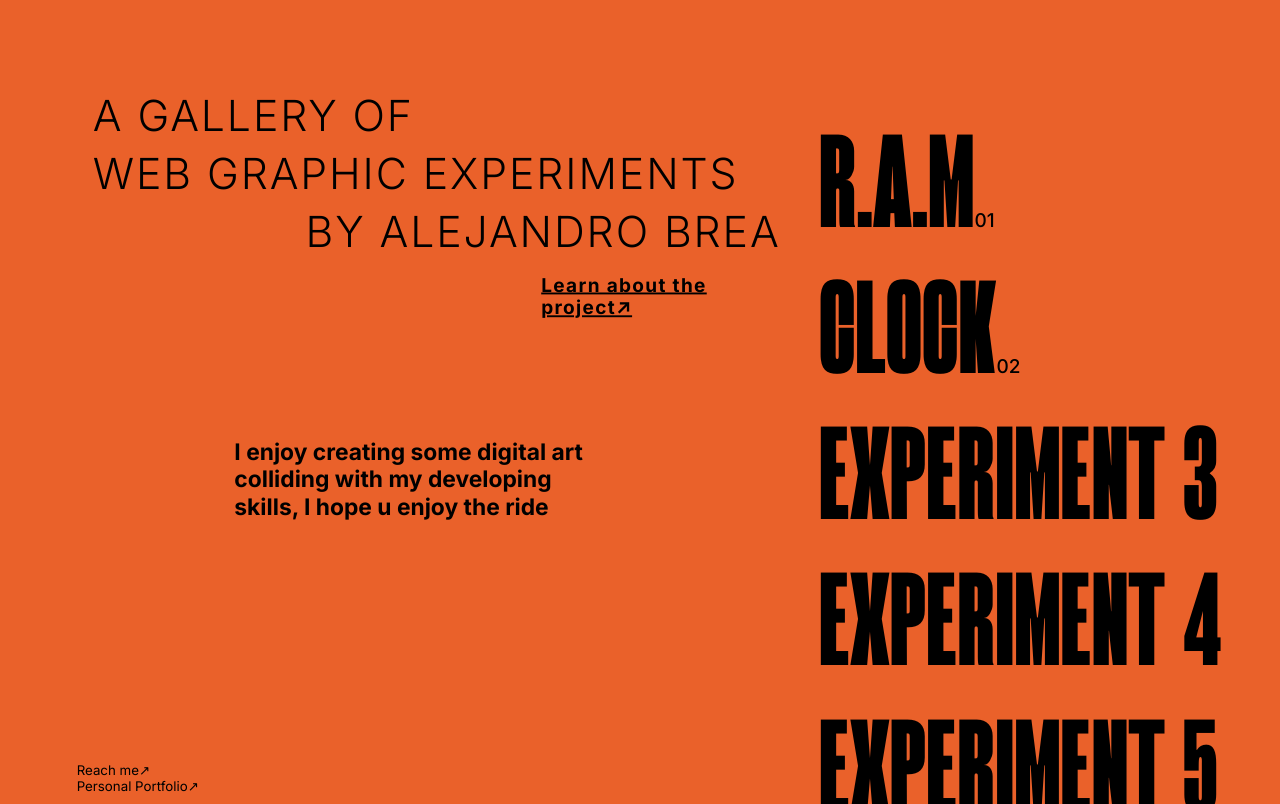
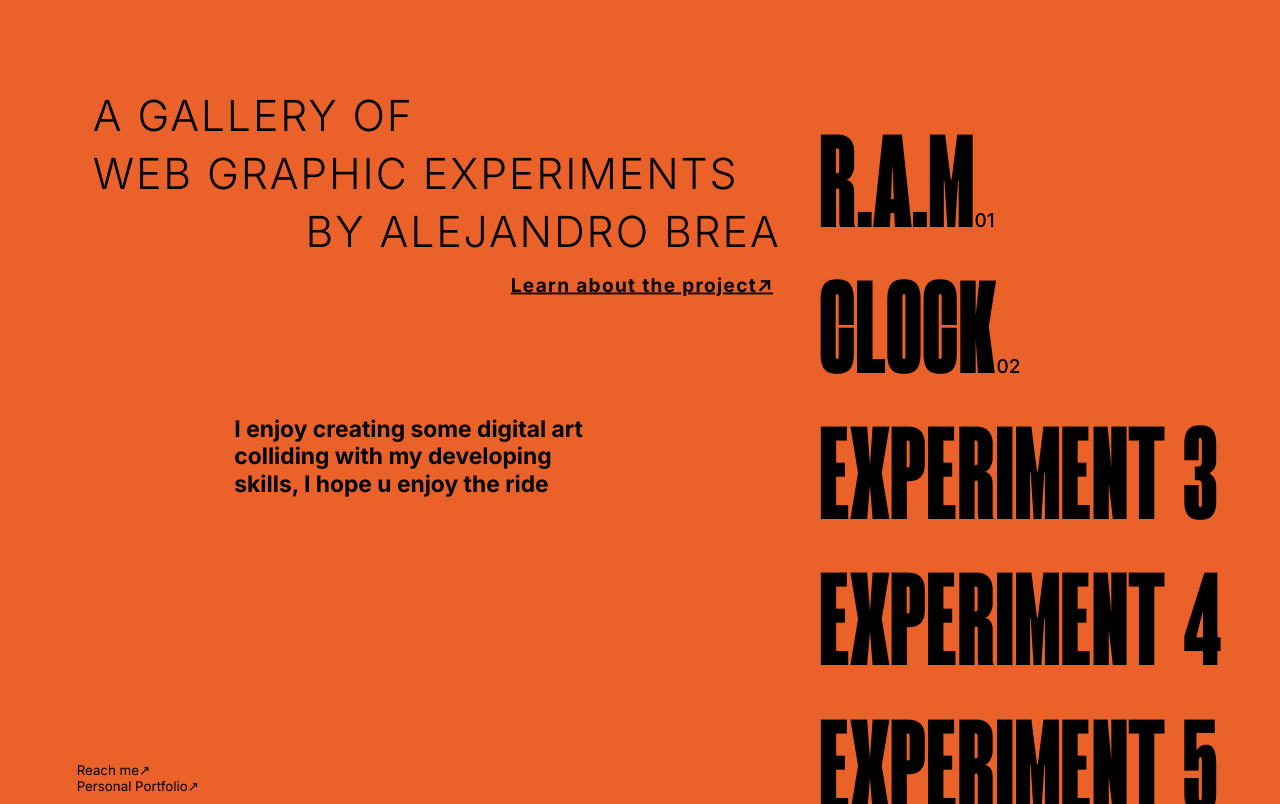
Before and after one commit to BreaGG/Gallery.github.io, a plain HTML site: page html/home.html in a window 1280 px wide. Shown: the top 804 px of the page. Drawn offline with Linux system fonts and the light colour scheme.

Commit message:
Add files via upload

```diff
--- a/css/styles.css
+++ b/css/styles.css
@@ -76,7 +76,7 @@ body {
     letter-spacing: 1.4px;
     text-decoration-line: underline;
     color: black;
-    margin-left: 33rem;
+    margin-left: 31rem;
     margin-top: 10%;
 }
 
@@ -144,6 +144,7 @@ p {
     line-height: normal;
 
 }
+
 /* Estilos para el contenido principal de tu sitio web */
 .content {
     /* Estilos para el contenido principal de tu sitio web */
```
